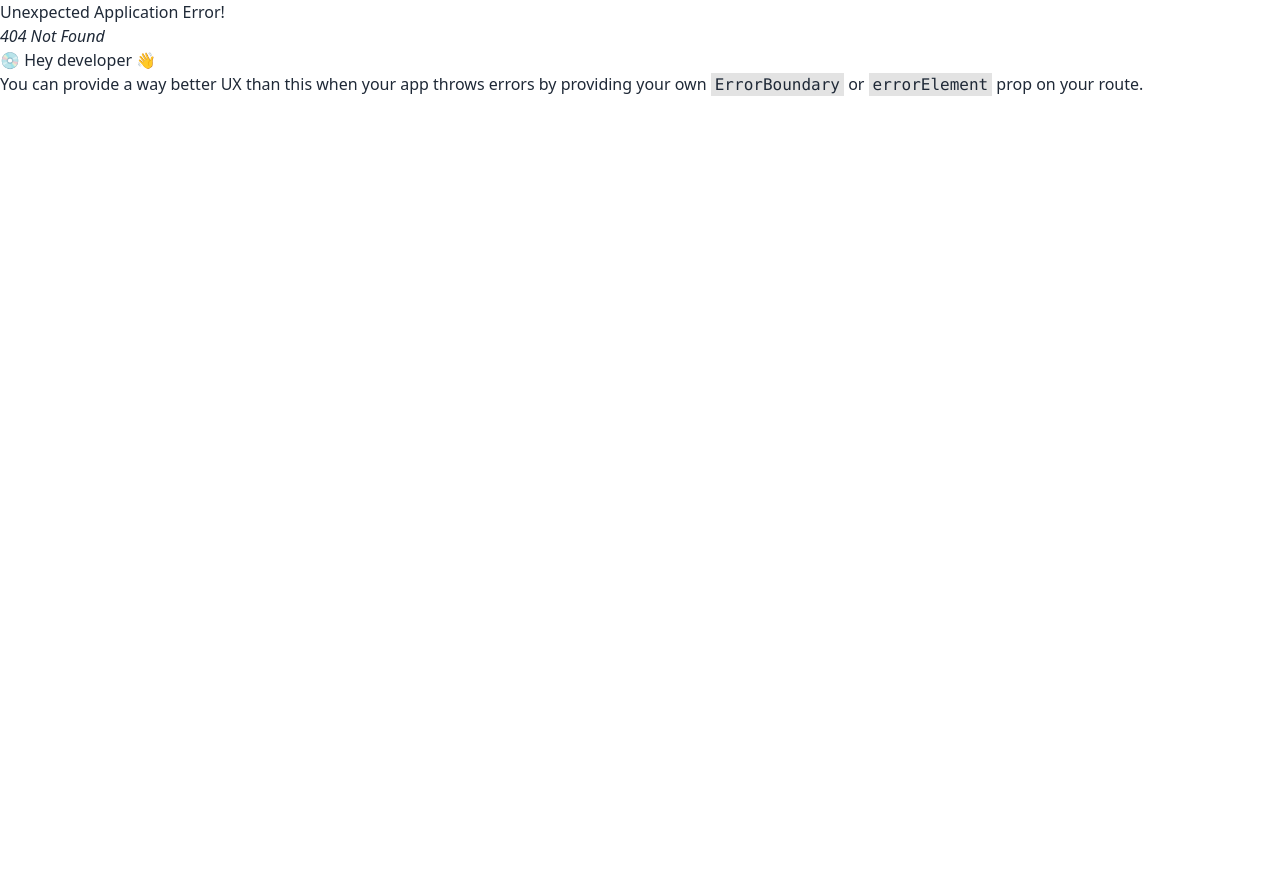
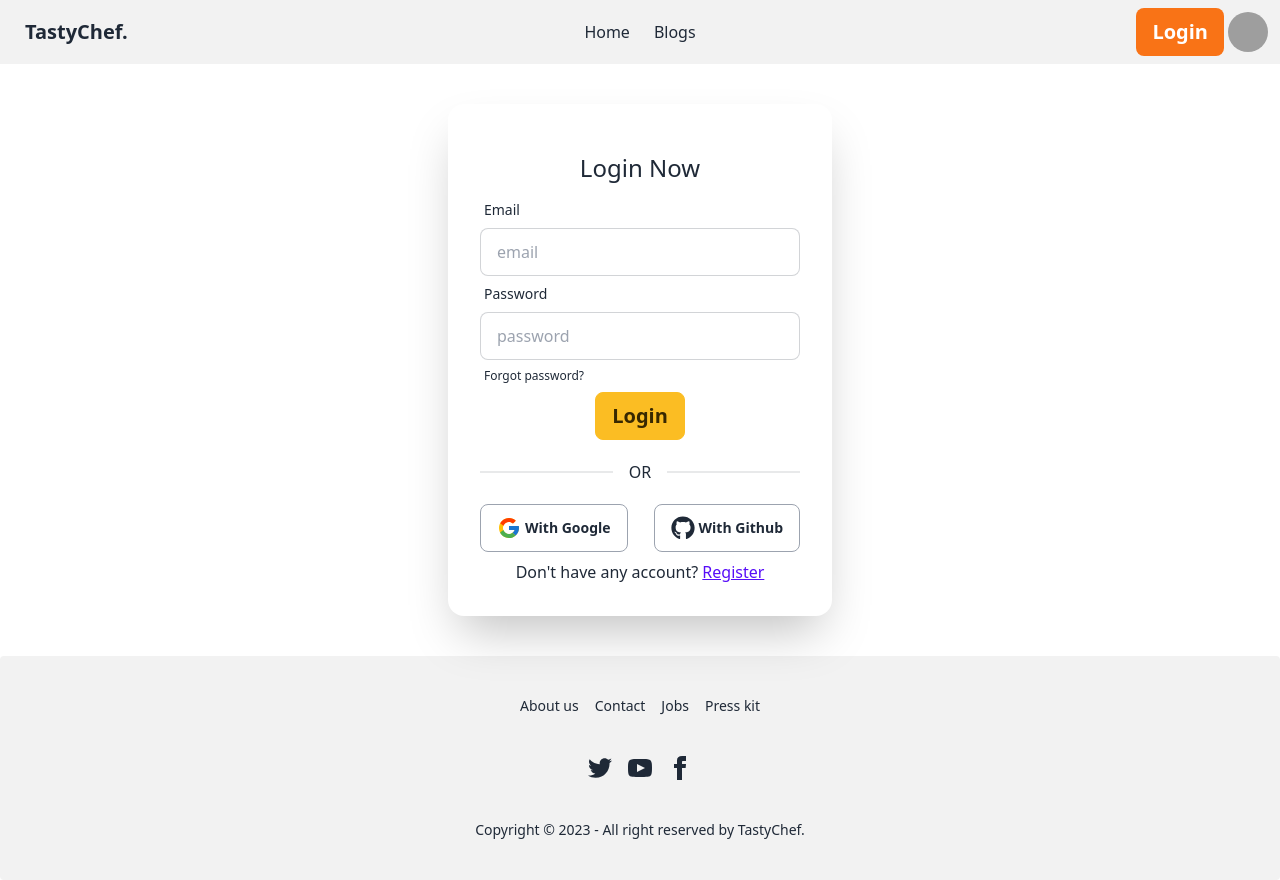
Before and after one commit to apufouzder/chef-recipe-hunter-client, a React (Vite) app: page /login in a window 1280 px wide. Before the commit this address had no page. Before the commit the page ends 800 px from the top, so only its background shows below. Built offline with nearby package versions, Linux system fonts and the light colour scheme; grey boxes are pictures that could not be loaded.

Commit message:
Design login page

```diff
--- a/package.json
+++ b/package.json
@@ -15,6 +15,7 @@
     "match-sorter": "^6.3.1",
     "react": "^18.2.0",
     "react-dom": "^18.2.0",
+    "react-icons": "^4.8.0",
     "react-router-dom": "^6.11.2",
     "sort-by": "^0.0.2"
   },
--- a/src/components/shared/Header/Header.jsx
+++ b/src/components/shared/Header/Header.jsx
@@ -28,7 +28,9 @@ const Header = () => {
                 </div>
 
                 <div className="navbar-end">
-                    {/* <a className="btn">Login</a> */}
+                    <Link to="/login">
+                        <button className="btn text-xl capitalize bg-orange-500 border-0 hover:bg-orange-400">Login</button>
+                    </Link>
                     <label tabIndex={0} className="btn btn-ghost btn-circle avatar">
                         <div className="w-10 rounded-full">
                             <img src="https://cdn.pixabay.com/photo/2021/04/07/17/01/woman-6159648_960_720.jpg" />
--- a/src/pages/Login/Login.jsx
+++ b/src/pages/Login/Login.jsx
@@ -1,9 +1,54 @@
-
+/* eslint-disable react/no-unescaped-entities */
+import { FcGoogle } from 'react-icons/fc';
+import { FaGithub } from 'react-icons/fa';
+import { Link } from 'react-router-dom';
 
 const Login = () => {
     return (
-        <div>
+        <div className="my-10">
+            <div className="card mx-auto flex-shrink-0 w-full max-w-sm shadow-2xl bg-base-100">
 
+                <div className="card-body">
+                    <h1 className="text-2xl text-center mt-4">Login Now</h1>
+                    <form>
+                        <div className="form-control">
+                            <label className="label">
+                                <span className="label-text">Email</span>
+                            </label>
+                            <input type="text" placeholder="email" className="input input-bordered" />
+                        </div>
+
+                        <div className="form-control">
+                            <label className="label">
+                                <span className="label-text">Password</span>
+                            </label>
+                            <input type="text" placeholder="password" className="input input-bordered" />
+                            <label className="label">
+                                <a href="#" className="label-text-alt link link-hover">Forgot password?</a>
+                            </label>
+                        </div>
+                        <div className='text-center'>
+                            <button className="btn text-xl capitalize btn-warning">Login</button>
+                        </div>
+                    </form>
+
+                    <div className="divider">OR</div>
+
+                    <div className='flex justify-between'>
+                        <button className="btn capitalize border-gray-400 btn-outline hover:bg-transparent hover:text-inherit btn-ghost">
+                            <FcGoogle className='mr-1 text-2xl' />
+                            With Google</button>
+                        <button className="btn capitalize border-gray-400 btn-outline hover:bg-transparent hover:text-inherit btn-ghost">
+                            <FaGithub className='mr-1 text-2xl' />
+                            With Github</button>
+                    </div>
+
+                    <div className='text-center'>
+                        <span>Don't have any account? <Link className='btn-link capitalize' to="/register">Register</Link> </span>
+                    </div>
+
+                </div>
+            </div>
         </div>
     );
 };
```
Also changed, not shown: src/routes/Routes/Routes.jsx (+10 -0 lines), 1 other file (tests, documents, lock files or other folders).
